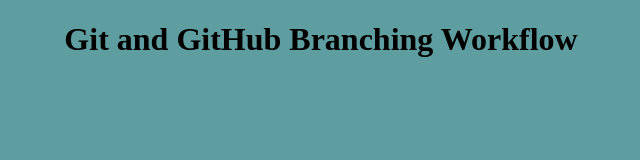
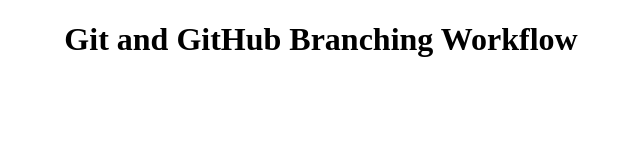
Before and after one commit to AndrewZamora/Practice, a plain HTML site: page index.html in a window 1280 px wide. Shown: the whole page, without its empty margins (319-959 px from the left). Drawn offline with Linux system fonts and the light colour scheme.

Commit message:
Added new bg color

```diff
--- a/style.css
+++ b/style.css
@@ -1,5 +1,5 @@
 body {
-    background: cadetblue;
+    background: #fff;
 }
 
 header h1 {
```
